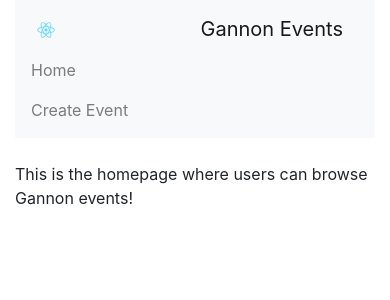
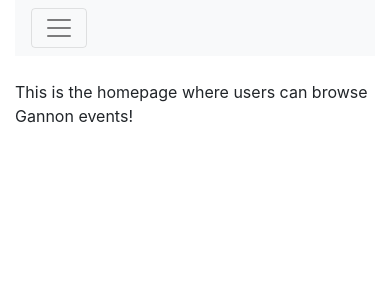
Before and after one commit to bradrut/gannon-events, a React (Create React App) app: page / in a window 390 px wide. Shown: the top 300 px of the page. Built offline with nearby package versions, Linux system fonts and the light colour scheme.

Commit message:
Changed navbar to be responsive and include 'search' bar.

```diff
--- a/src/App.js
+++ b/src/App.js
@@ -16,25 +16,30 @@
             <Router>
                 <div className="container">
                     <nav className="navbar navbar-expand-lg navbar-light bg-light">
-                        <a class="navbar-brand" href="https://gannon.edu/" target="_blank">
-                            <img src={logo} width="30" height="30" alt="Gannon.edu" />
-                        </a>
-                        <Link to="/" className="navbar-brand">Gannon Events</Link>
-                        <div className="collpase navbar-collapse">
-                            <ul className="navbar-nav mr-auto">
-                                <li className="navbar-item">
+                        <button className="navbar-toggler" type="button" data-toggle="collapse" data-target="#navbarToggler" aria-controls="navbarToggler" aria-expanded="false" aria-label="Toggle navigation">
+                            <span className="navbar-toggler-icon"></span>
+                        </button>
+                        <div className="collapse navbar-collapse" id="navbarToggler">
+                            <a className="navbar-brand" href="/">Gannon Events</a>
+                            <ul className="navbar-nav mr-auto mt-2 mt-lg-0">
+                                <li className="nav-item active">
                                     <Link to="/" className="nav-link">Home</Link>
                                 </li>
-                                <li className="navbar-item">
+                                <li className="nav-item">
                                     <Link to="/create" className="nav-link">Create Event</Link>
                                 </li>
                             </ul>
+                            <form className="form-inline my-2 my-lg-0">
+                                <input className="form-control mr-sm-2" type="search" placeholder="Search" aria-label="Search"></input>
+                                <button className="btn btn-outline-success my-2 my-sm-0" type="submit">Search</button>
+                            </form>
                         </div>
                     </nav>
                     <br/>
                     <Route path="/" exact component={EventsList} />
+                    <Route path="/details/:id" component={EventDetails} />
+                    <Route path="/create" component={CreateEvent} />
                     <Route path="/edit/:id" component={EditEvent} />
-                    <Route path="/create" component={CreateEvent} />
                 </div>
             </Router>
         );
```
